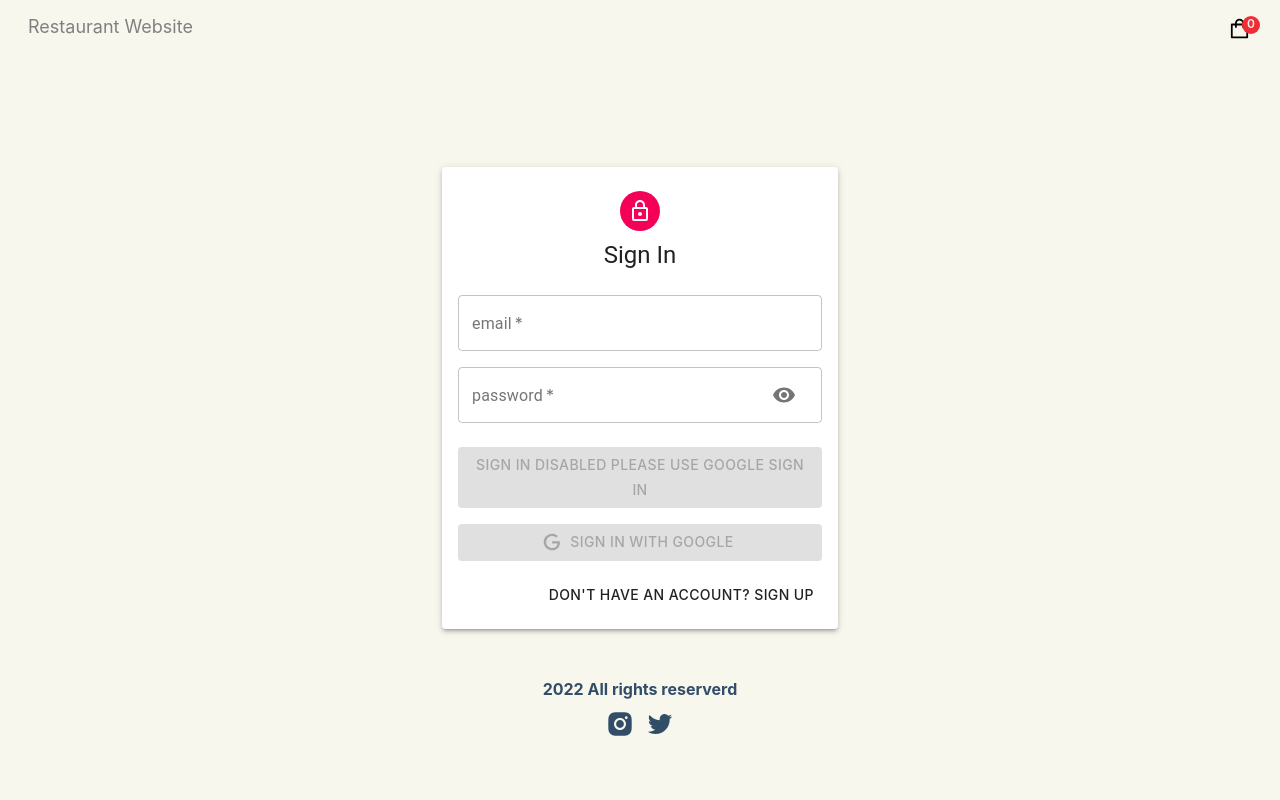
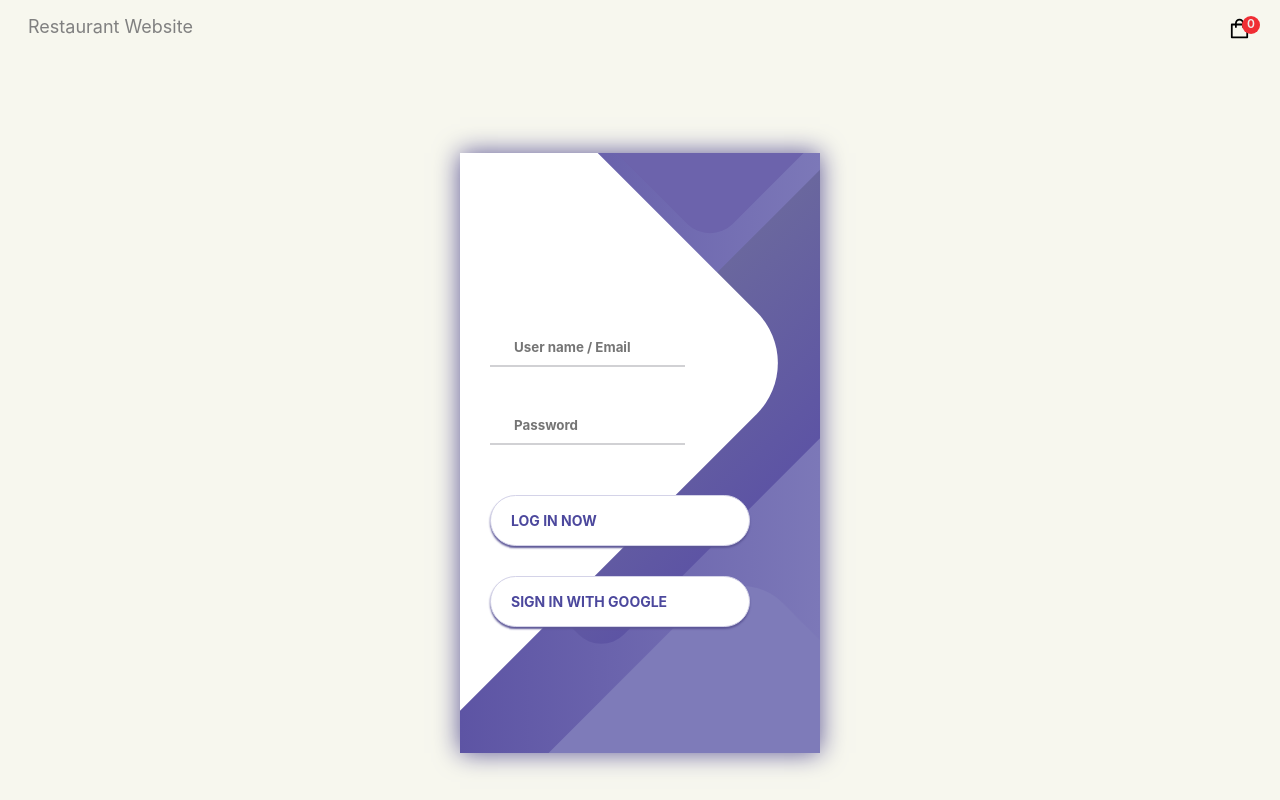
Before and after one commit to vidhichadha2507/restaurant-website, a Next.js app: page /Authentication/Auth in a window 1280 px wide. Shown: the top 800 px of the page. Built offline with nearby package versions, Linux system fonts and the light colour scheme.

Commit message:
production ready

```diff
--- a/pages/Authentication/Auth.jsx
+++ b/pages/Authentication/Auth.jsx
@@ -13,12 +13,11 @@ import Icon from "./Icon.js";
 
 import { useRouter } from "next/router";
 
-import useStyles from "./styles";
 import Input from "./Input";
 
 const Auth = () => {
   const router = useRouter();
-  const classes = useStyles();
+
   const [isSignUp, setisSignUp] = useState(false);
   const [Showpassword, setShowpassword] = useState(false);
   let username;
@@ -59,98 +58,55 @@ const Auth = () => {
   };
 
   return (
-    <Container component="main" maxWidth="xs">
-      <Paper className={classes.paper} elevation={3}>
-        <Avatar className={classes.avatar}>
-          <LockOutlined />
-        </Avatar>
-        <Typography variant="h5">{isSignUp ? "Sign Up" : "Sign In"}</Typography>
-        <form className={classes.form} onSubmit={SubmitHandler}>
-          <Grid container spacing={2}>
-            {isSignUp && (
-              <>
-                <Input
-                  name="First Name"
-                  label="First Name"
-                  handleChange={handleChange}
-                  autoFocus
-                  half
+    <div className="container">
+      <div className="screen">
+        <div className="screen__content">
+          <form className="login">
+            <div className="login__field">
+              <i className="login__icon fas fa-user" />
+              <input
+                type="text"
+                className="login__input"
+                placeholder="User name / Email"
               />
-                <Input
-                  name="last Name"
-                  label="Last Name"
-                  handleChange={handleChange}
-                  half
+            </div>
+            <div className="login__field">
+              <i className="login__icon fas fa-lock" />
+              <input
+                type="password"
+                className="login__input"
+                placeholder="Password"
               />
-              </>
-            )}
-            <Input
-              name="email"
-              label="email"
-              handleChange={handleChange}
-              type="email"
-            />
-
-            <Input
-              name="password"
-              label="password"
-              handleChange={handleChange}
-              type={Showpassword ? "text" : "password"}
-              handleShowPassword={handleShowPassword}
-            />
-
-            {isSignUp && (
-              <Input
-                name="confirmPassword"
-                label="Repeat Password"
-                handleChange={handleChange}
-                type="password"
-              />
-            )}
-          </Grid>
-          <Button
-            disabled
-            variant="contained"
-            type="submit"
-            fullWidth
-            color="primary"
-            className={classes.submit}
-          >
-            Sign In disabled please use Google Sign in
-          </Button>
-
+            </div>
+            <button className="button login__submit">
+              <span className="button__text">Log In Now</span>
+              <i className="button__icon fas fa-chevron-right" />
+            </button>
             <GoogleLogin
               clientId="377386531731-nfueq28h4q7r4sdmbie5ej72928e45bj.apps.googleusercontent.com"
               render={(renderProps) => (
-              <Button
-                variant="contained"
-                color="primary"
+                <button
                   onClick={renderProps.onClick}
-                className={classes.googleButton}
-                fullWidth
+                  className="button login__submit"
                   disabled={renderProps.disabled}
-                startIcon={<Icon />}
                 >
                   Sign in With Google
-              </Button>
+                </button>
               )}
               onSuccess={GoogleSuccess}
               onFailure={GoogleFailure}
               cookiePolicy="single_host_origin"
             />
-
-          <Grid container justifyContent="flex-end">
-            <Grid item>
-              <Button onClick={switchMode}>
-                {isSignUp
-                  ? "Already have an Account? Sign In"
-                  : "Don't have an Account? Sign Up"}
-              </Button>
-            </Grid>
-          </Grid>
           </form>
-      </Paper>
-    </Container>
+        </div>
+        <div class="screen__background">
+          <span class="screen__background__shape screen__background__shape4"></span>
+          <span class="screen__background__shape screen__background__shape3"></span>
+          <span class="screen__background__shape screen__background__shape2"></span>
+          <span class="screen__background__shape screen__background__shape1"></span>
+        </div>
+      </div>
+    </div>
   );
 };
 
--- a/pages/Authentication/styles.js
+++ /dev/null
@@ -1,31 +0,0 @@
-import { makeStyles } from "@material-ui/core/styles";
-
-export default makeStyles((theme) => ({
-  paper: {
-    marginTop: theme.spacing(15),
-    display: "flex",
-    flexDirection: "column",
-    alignItems: "center",
-    padding: theme.spacing(2),
-
-  },
-  root: {
-    "& .MuiTextField-root": {
-      margin: theme.spacing(1),
-    },
-  },
-  avatar: {
-    margin: theme.spacing(1),
-    backgroundColor: theme.palette.secondary.main,
-  },
-  form: {
-    width: "100%", // Fix IE 11 issue.
-    marginTop: theme.spacing(3),
-  },
-  submit: {
-    margin: theme.spacing(3, 0, 2),
-  },
-  googleButton: {
-    marginBottom: theme.spacing(2),
-  },
-}));
--- a/pages/api/stripe.js
+++ b/pages/api/stripe.js
@@ -24,7 +24,7 @@ export default async function handler(req, res) {
                 name: item.name,
                 images: [newImage],
               },
-              unit_amount: item.price * 1,
+              unit_amount: item.price * 100,
 
             },
             adjustable_quantity: {
--- a/pages/appetizers/[slug].js
+++ b/pages/appetizers/[slug].js
@@ -89,7 +89,7 @@ const ProductDetails = ({ product, products }) => {
 }
 
 export const getStaticPaths = async () => {
-  const query = `*[_type == "product"] {
+  const query = `*[_type == "appetizers"] {
     slug {
       current
     }
--- a/pages/beverage/[slug].js
+++ b/pages/beverage/[slug].js
@@ -88,7 +88,7 @@ const ProductDetails = ({ product, products }) => {
 }
 
 export const getStaticPaths = async () => {
-  const query = `*[_type == "product"] {
+  const query = `*[_type == "beverage"] {
     slug {
       current
     }
--- a/pages/breakfast/[slug].js
+++ b/pages/breakfast/[slug].js
@@ -88,7 +88,7 @@ const ProductDetails = ({ product, products }) => {
 }
 
 export const getStaticPaths = async () => {
-  const query = `*[_type == "product"] {
+  const query = `*[_type == "breakfast"] {
     slug {
       current
     }
--- a/pages/maincourse/[slug].js
+++ b/pages/maincourse/[slug].js
@@ -88,7 +88,7 @@ const ProductDetails = ({ product, products }) => {
 }
 
 export const getStaticPaths = async () => {
-  const query = `*[_type == "product"] {
+  const query = `*[_type == "maincourse"] {
     slug {
       current
     }
--- a/pages/sweet/[slug].js
+++ b/pages/sweet/[slug].js
@@ -88,7 +88,7 @@ const ProductDetails = ({ product, products }) => {
 }
 
 export const getStaticPaths = async () => {
-  const query = `*[_type == "product"] {
+  const query = `*[_type == "sweet"] {
     slug {
       current
     }
--- a/styles/globals.css
+++ b/styles/globals.css
@@ -822,3 +822,173 @@ span.text-red {
 .arrowHead:hover {
   transform: scale(1.3);
 }
+
+/* Login Page */
+
+@import url("https://fonts.googleapis.com/css?family=Raleway:400,700");
+
+.container {
+  display: flex;
+  align-items: center;
+  justify-content: center;
+  min-height: 100vh;
+}
+
+.screen {
+  background: linear-gradient(90deg, #5d54a4, #7c78b8);
+  position: relative;
+  height: 600px;
+  width: 360px;
+  box-shadow: 0px 0px 24px #5c5696;
+}
+
+.screen__content {
+  z-index: 1;
+  position: relative;
+  height: 100%;
+}
+
+.screen__background {
+  position: absolute;
+  top: 0;
+  left: 0;
+  right: 0;
+  bottom: 0;
+  z-index: 0;
+  -webkit-clip-path: inset(0 0 0 0);
+  clip-path: inset(0 0 0 0);
+}
+
+.screen__background__shape {
+  transform: rotate(45deg);
+  position: absolute;
+}
+
+.screen__background__shape1 {
+  height: 520px;
+  width: 520px;
+  background: #fff;
+  top: -50px;
+  right: 120px;
+  border-radius: 0 72px 0 0;
+}
+
+.screen__background__shape2 {
+  height: 220px;
+  width: 220px;
+  background: #6c63ac;
+  top: -172px;
+  right: 0;
+  border-radius: 32px;
+}
+
+.screen__background__shape3 {
+  height: 540px;
+  width: 190px;
+  background: linear-gradient(270deg, #5d54a4, #6a679e);
+  top: -24px;
+  right: 0;
+  border-radius: 32px;
+}
+
+.screen__background__shape4 {
+  height: 400px;
+  width: 200px;
+  background: #7e7bb9;
+  top: 420px;
+  right: 50px;
+  border-radius: 60px;
+}
+
+.login {
+  width: 320px;
+  padding: 30px;
+  padding-top: 156px;
+}
+
+.login__field {
+  padding: 20px 0px;
+  position: relative;
+}
+
+.login__icon {
+  position: absolute;
+  top: 30px;
+  color: #7875b5;
+}
+
+.login__input {
+  border: none;
+  border-bottom: 2px solid #d1d1d4;
+  background: none;
+  padding: 10px;
+  padding-left: 24px;
+  font-weight: 700;
+  width: 75%;
+  transition: 0.2s;
+}
+
+.login__input:active,
+.login__input:focus,
+.login__input:hover {
+  outline: none;
+  border-bottom-color: #6a679e;
+}
+
+.login__submit {
+  background: #fff;
+  font-size: 14px;
+  margin-top: 30px;
+  padding: 16px 20px;
+  border-radius: 26px;
+  border: 1px solid #d4d3e8;
+  text-transform: uppercase;
+  font-weight: 700;
+  display: flex;
+  align-items: center;
+  width: 100%;
+  color: #4c489d;
+  box-shadow: 0px 2px 2px #5c5696;
+  cursor: pointer;
+  transition: 0.2s;
+}
+
+.login__submit:active,
+.login__submit:focus,
+.login__submit:hover {
+  border-color: #6a679e;
+  outline: none;
+}
+
+.button__icon {
+  font-size: 24px;
+  margin-left: auto;
+  color: #7875b5;
+}
+
+.social-login {
+  position: absolute;
+  height: 140px;
+  width: 160px;
+  text-align: center;
+  bottom: 0px;
+  right: 0px;
+  color: #fff;
+}
+
+.social-icons {
+  display: flex;
+  align-items: center;
+  justify-content: center;
+}
+
+.social-login__icon {
+  padding: 20px 10px;
+  color: #fff;
+  text-decoration: none;
+  text-shadow: 0px 0px 8px #7875b5;
+}
+
+.social-login__icon:hover {
+  transform: scale(1.5);
+}
```
Lines whose indentation alone changed are shown as unchanged.
